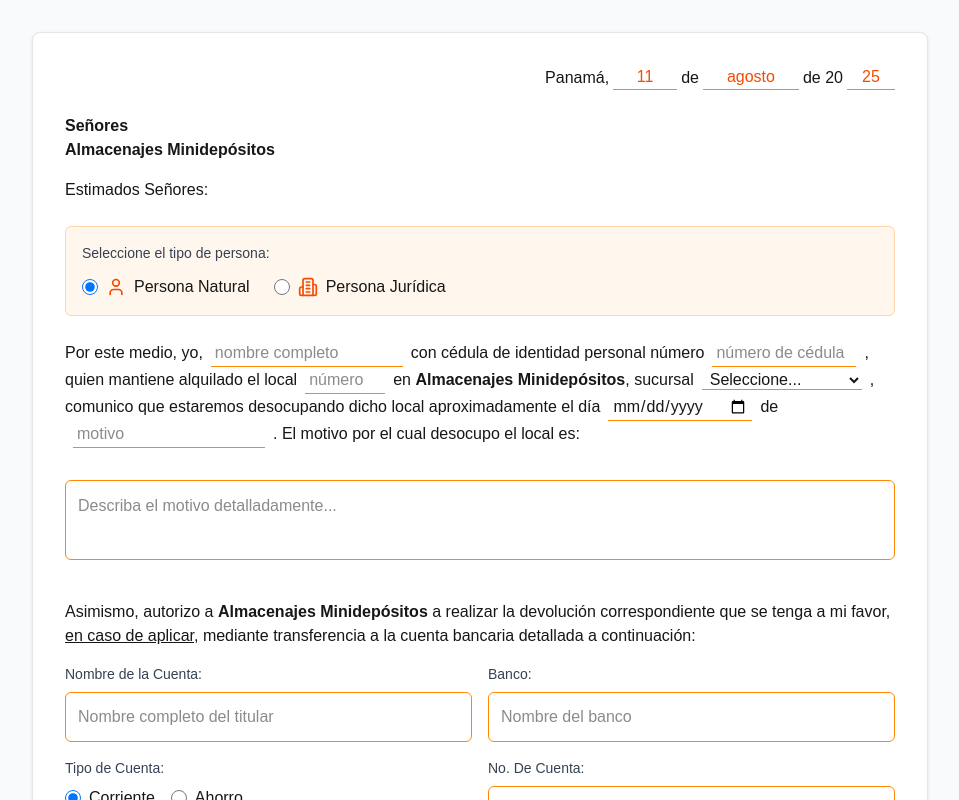
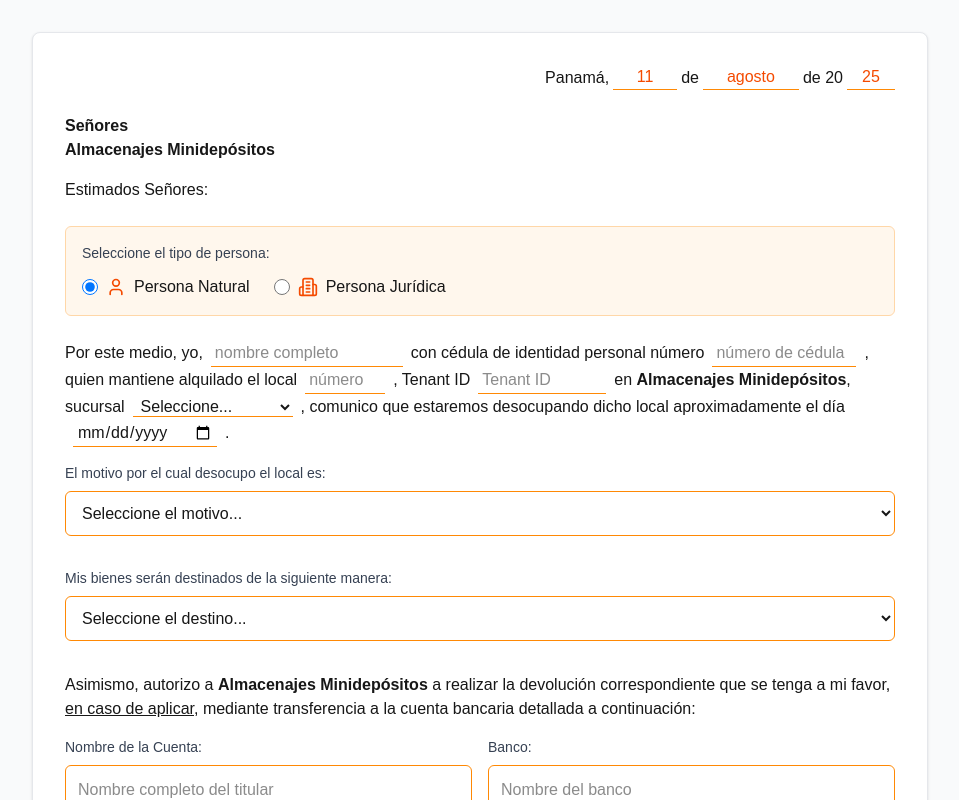
Before and after one commit to GrupoSemah/salidasform, a Next.js app: page / in a window 1280 px wide. Shown: the top 800 px of the page, without its empty margins (160-1119 px from the left). Built offline with nearby package versions, Linux system fonts and the light colour scheme.

Commit message:
feat: Changes in the Form based by Abdiel

```diff
--- a/src/components/OutForm.tsx
+++ b/src/components/OutForm.tsx
@@ -4,7 +4,7 @@
 import { useForm } from 'react-hook-form';
 import { zodResolver } from '@hookform/resolvers/zod';
 import { outFormSchema, OutFormData } from '@/types';
-import { SUCURSALES } from '@/constants';
+import { SUCURSALES, MOTIVOS_DESOCUPACION, DESTINO_BIENES } from '@/constants';
 import { User, Building2, Send } from 'lucide-react';
 import emailjs from '@emailjs/browser';
 import SignaturePad from './ui/SignaturePad';
@@ -59,8 +59,10 @@
         nombre_persona: data.nombrePersona,
         cedula_persona: data.cedulaPersona,
         numero_local: data.numeroLocal,
+        tenant_id: data.tenantId,
         fecha_desocupacion: data.fechaDesocupacion,
         motivo_desocupacion: data.motivoDesocupacion,
+        destino_bienes: data.destinoBienes,
         nombre_empresa: data.nombreEmpresa || 'N/A',
         ruc_empresa: data.rucEmpresa || 'N/A',
         nombre_cuenta: data.nombreCuenta,
@@ -181,6 +183,10 @@
                       <input {...register('numeroLocal')} className="border-b border-orange-400 mx-1 px-1 min-w-[60px] focus:border-orange-600 focus:outline-none bg-transparent" placeholder="número" />
                     </div>
                     <div className="flex flex-wrap items-center gap-1">
+                      <span>, Tenant ID</span>
+                      <input {...register('tenantId')} className="border-b border-orange-400 mx-1 px-1 min-w-[100px] focus:border-orange-600 focus:outline-none bg-transparent" placeholder="Tenant ID" />
+                    </div>
+                    <div className="flex flex-wrap items-center gap-1">
                       <span>en <strong>Almacenajes Minidepósitos</strong>, sucursal</span>
                       <select {...register('sucursal')} className="border-b border-orange-400 mx-1 px-1 min-w-[100px] focus:border-orange-600 focus:outline-none bg-transparent">
                         <option value="">Seleccione...</option>
@@ -192,11 +198,7 @@
                     <div className="flex flex-wrap items-center gap-1">
                       <span>, comunico que estaremos desocupando dicho local aproximadamente el día</span>
                       <input {...register('fechaDesocupacion')} type="date" className="border-b border-orange-400 mx-1 px-1 focus:border-orange-600 focus:outline-none bg-transparent" />
-                    </div>
-                    <div className="flex flex-wrap items-center gap-1">
-                      <span>de</span>
-                      <input {...register('motivoDesocupacion')} className="border-b border-orange-400 mx-1 px-1 min-w-[120px] focus:border-orange-600 focus:outline-none bg-transparent" placeholder="motivo" />
-                      <span>. El motivo por el cual desocupo el local es:</span>
+                      <span>.</span>
                     </div>
                   </div>
 
@@ -209,6 +211,8 @@
                       <input {...register('cedulaPersona')} className="border-b border-orange-400 mx-2 px-1 w-36 focus:border-orange-600 focus:outline-none bg-transparent inline-block" placeholder="número de cédula" />
                       , quien mantiene alquilado el local
                       <input {...register('numeroLocal')} className="border-b border-orange-400 mx-2 px-1 w-20 focus:border-orange-600 focus:outline-none bg-transparent inline-block" placeholder="número" />
+                      , Tenant ID
+                      <input {...register('tenantId')} className="border-b border-orange-400 mx-2 px-1 w-32 focus:border-orange-600 focus:outline-none bg-transparent inline-block" placeholder="Tenant ID" />
                       en <strong>Almacenajes Minidepósitos</strong>, sucursal
                       <select {...register('sucursal')} className="border-b border-orange-400 mx-2 px-1 w-40 focus:border-orange-600 focus:outline-none bg-transparent inline-block">
                         <option value="">Seleccione...</option>
@@ -218,13 +222,20 @@
                       </select>
                       , comunico que estaremos desocupando dicho local aproximadamente el día
                       <input {...register('fechaDesocupacion')} type="date" className="border-b border-orange-400 mx-2 px-1 w-36 focus:border-orange-600 focus:outline-none bg-transparent inline-block" />
-                      de
-                      <input {...register('motivoDesocupacion')} className="border-b border-orange-400 mx-2 px-1 w-48 focus:border-orange-600 focus:outline-none bg-transparent inline-block" placeholder="motivo" />
-                      . El motivo por el cual desocupo el local es:
+                      .
                     </p>
                   </div>
 
-                  <textarea className="border border-orange-400 w-full mt-4 p-3 h-20 rounded-md focus:border-orange-600 focus:outline-none resize-none" placeholder="Describa el motivo detalladamente..." />
+                  {/* Dropdown para motivo de desocupación */}
+                  <div className="mt-4">
+                    <label className="block mb-2 font-medium text-gray-700 text-sm">El motivo por el cual desocupo el local es:</label>
+                    <select {...register('motivoDesocupacion')} className="border border-orange-400 w-full p-2 sm:p-3 rounded-md focus:border-orange-600 focus:outline-none text-sm sm:text-base">
+                      <option value="">Seleccione el motivo...</option>
+                      {MOTIVOS_DESOCUPACION.map(motivo => (
+                        <option key={motivo} value={motivo}>{motivo}</option>
+                      ))}
+                    </select>
+                  </div>
                 </div>
               ) : (
                 <div className="space-y-4">
@@ -252,6 +263,10 @@
                       <input {...register('numeroLocal')} className="border-b border-orange-400 mx-1 px-1 min-w-[60px] focus:border-orange-600 focus:outline-none bg-transparent" placeholder="número" />
                     </div>
                     <div className="flex flex-wrap items-center gap-1">
+                      <span>, Tenant ID</span>
+                      <input {...register('tenantId')} className="border-b border-orange-400 mx-1 px-1 min-w-[100px] focus:border-orange-600 focus:outline-none bg-transparent" placeholder="Tenant ID" />
+                    </div>
+                    <div className="flex flex-wrap items-center gap-1">
                       <span>en <strong>Almacenajes Minidepósitos</strong>, sucursal</span>
                       <select {...register('sucursal')} className="border-b border-orange-400 mx-1 px-1 min-w-[100px] focus:border-orange-600 focus:outline-none bg-transparent">
                         <option value="">Seleccione...</option>
@@ -263,11 +278,7 @@
                     <div className="flex flex-wrap items-center gap-1">
                       <span>, comunico que estaremos desocupando dicho local aproximadamente el día</span>
                       <input {...register('fechaDesocupacion')} type="date" className="border-b border-orange-400 mx-1 px-1 focus:border-orange-600 focus:outline-none bg-transparent" />
-                    </div>
-                    <div className="flex flex-wrap items-center gap-1">
-                      <span>de</span>
-                      <input {...register('motivoDesocupacion')} className="border-b border-orange-400 mx-1 px-1 min-w-[120px] focus:border-orange-600 focus:outline-none bg-transparent" placeholder="motivo" />
-                      <span>. El motivo por el cual desocupo el local es:</span>
+                      <span>.</span>
                     </div>
                   </div>
 
@@ -284,6 +295,8 @@
                       <input {...register('rucEmpresa')} className="border-b border-orange-400 mx-2 px-1 w-36 focus:border-orange-600 focus:outline-none bg-transparent inline-block" placeholder="número de RUC" />
                       , quien mantiene alquilado el local
                       <input {...register('numeroLocal')} className="border-b border-orange-400 mx-2 px-1 w-20 focus:border-orange-600 focus:outline-none bg-transparent inline-block" placeholder="número" />
+                      , Tenant ID
+                      <input {...register('tenantId')} className="border-b border-orange-400 mx-2 px-1 w-32 focus:border-orange-600 focus:outline-none bg-transparent inline-block" placeholder="Tenant ID" />
                       en <strong>Almacenajes Minidepósitos</strong>, sucursal
                       <select {...register('sucursal')} className="border-b border-orange-400 mx-2 px-1 w-40 focus:border-orange-600 focus:outline-none bg-transparent inline-block">
                         <option value="">Seleccione...</option>
@@ -293,15 +306,33 @@
                       </select>
                       , comunico que estaremos desocupando dicho local aproximadamente el día
                       <input {...register('fechaDesocupacion')} type="date" className="border-b border-orange-400 mx-2 px-1 w-36 focus:border-orange-600 focus:outline-none bg-transparent inline-block" />
-                      de
-                      <input {...register('motivoDesocupacion')} className="border-b border-orange-400 mx-2 px-1 w-48 focus:border-orange-600 focus:outline-none bg-transparent inline-block" placeholder="motivo" />
-                      . El motivo por el cual desocupo el local es:
+                      .
                     </p>
                   </div>
 
-                  <textarea className="border border-orange-400 w-full mt-4 p-3 h-20 rounded-md focus:border-orange-600 focus:outline-none resize-none" placeholder="Describa el motivo detalladamente..." />
+                  {/* Dropdown para motivo de desocupación */}
+                  <div className="mt-4">
+                    <label className="block mb-2 font-medium text-gray-700 text-sm">El motivo por el cual desocupo el local es:</label>
+                    <select {...register('motivoDesocupacion')} className="border border-orange-400 w-full p-2 sm:p-3 rounded-md focus:border-orange-600 focus:outline-none text-sm sm:text-base">
+                      <option value="">Seleccione el motivo...</option>
+                      {MOTIVOS_DESOCUPACION.map(motivo => (
+                        <option key={motivo} value={motivo}>{motivo}</option>
+                      ))}
+                    </select>
+                  </div>
                 </div>
               )}
+            </div>
+
+            {/* Dropdown para destino de bienes */}
+            <div className="mb-8">
+              <label className="block mb-2 font-medium text-gray-700 text-sm">Mis bienes serán destinados de la siguiente manera:</label>
+              <select {...register('destinoBienes')} className="border border-orange-400 w-full p-2 sm:p-3 rounded-md focus:border-orange-600 focus:outline-none text-sm sm:text-base">
+                <option value="">Seleccione el destino...</option>
+                {DESTINO_BIENES.map(destino => (
+                  <option key={destino} value={destino}>{destino}</option>
+                ))}
+              </select>
             </div>
 
             {/* Autorización de devolución */}
--- a/src/constants/index.ts
+++ b/src/constants/index.ts
@@ -72,3 +72,22 @@
   'Banco Delta',
   'Towerbank',
 ];
+
+export const MOTIVOS_DESOCUPACION = [
+  'Recibí nueva casa u oficina',
+  'Quiero eliminar el gasto de arrendamiento',
+  'Pertenencias eliminadas (por venta, donación o descarte)',
+  'Pocas pertenencias para llenar el depósito',
+  'Me cambié a otra sucursal',
+  'Alquilé en otro Storage',
+  'Disminución o cierre de actividad comercial',
+  'Saldré del país indefinidamente',
+];
+
+export const DESTINO_BIENES = [
+  'Pertenencias eliminadas (por venta, donación o descarte)',
+  'Darle uso en un lugar propio',
+  'Guardarlos en un lugar propio',
+  'Guardarlos en otra sucursal',
+  'Guardarlos en otro Storage',
+];
--- a/src/types/form.ts
+++ b/src/types/form.ts
@@ -14,9 +14,11 @@
   nombrePersona: z.string().optional(),
   cedulaPersona: z.string().optional(),
   numeroLocal: z.string().min(1, 'Debe ingresar el número del local'),
+  tenantId: z.string().min(1, 'Debe ingresar el Tenant ID'),
   sucursal: z.string().min(1, 'Debe seleccionar una sucursal'),
   fechaDesocupacion: z.string().min(1, 'Debe ingresar la fecha de desocupación'),
-  motivoDesocupacion: z.string().min(1, 'Debe ingresar el motivo de desocupación'),
+  motivoDesocupacion: z.string().min(1, 'Debe seleccionar el motivo de desocupación'),
+  destinoBienes: z.string().min(1, 'Debe seleccionar el destino de los bienes'),
 
   // Campos adicionales para Persona Jurídica
   nombreEmpresa: z.string().optional(),
@@ -58,8 +60,10 @@
   nombre_persona: string;
   cedula_persona: string;
   numero_local: string;
+  tenant_id: string;
   fecha_desocupacion: string;
   motivo_desocupacion: string;
+  destino_bienes: string;
   nombre_empresa: string;
   ruc_empresa: string;
   nombre_cuenta: string;
```
